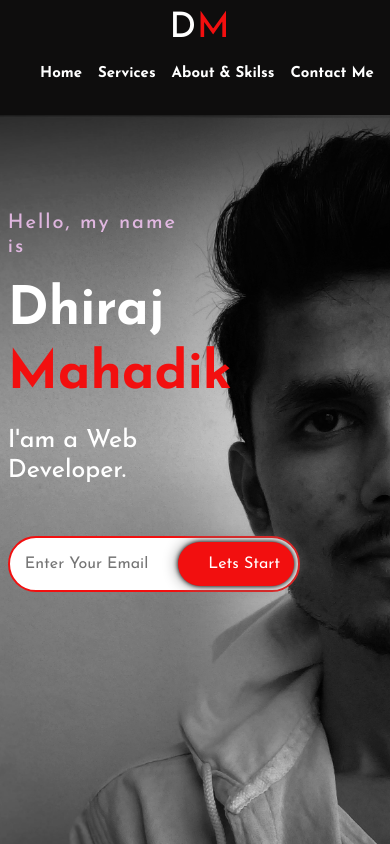
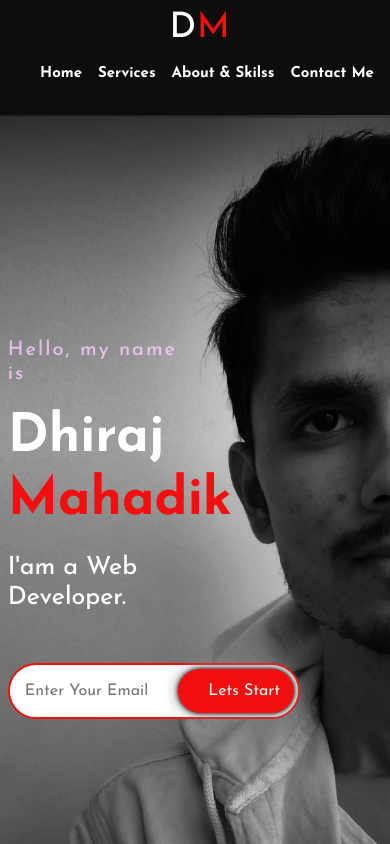
Before and after one commit to DhirajMahadik/dhirajmahadik, a React (Create React App) app: page / in a window 390 px wide. Shown: the top 844 px of the page. Built offline with nearby package versions, Linux system fonts and the light colour scheme.

Commit message:
Update index.css

```diff
--- a/src/index.css
+++ b/src/index.css
@@ -592,6 +592,7 @@ footer p:nth-child(2){
 
 	.content{
 		left: 2%;
+		top:65%
 	}
 
 	#alertBody{
```
